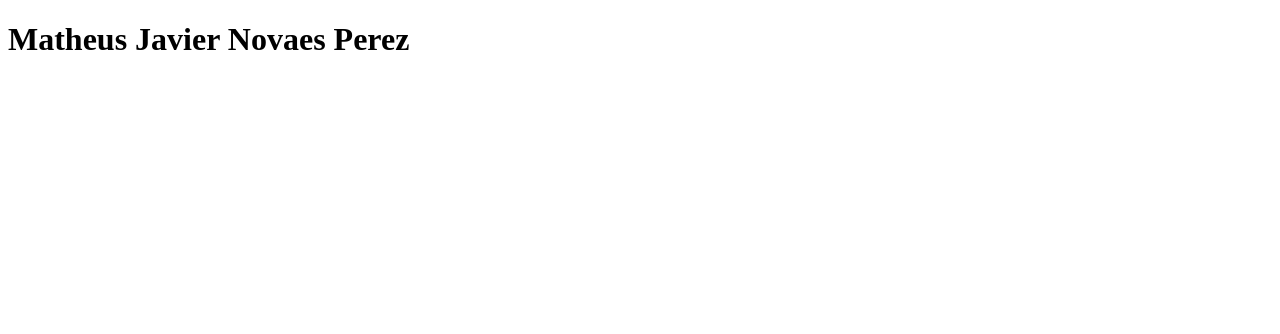
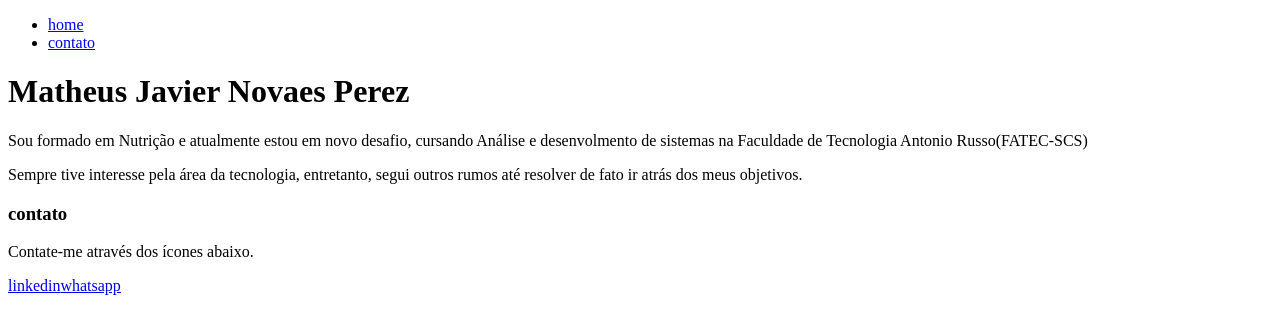
Before and after one commit to Matheusjavier/Portifolio-matheus, an Angular app: page / in a window 1280 px wide. Shown: the top 334 px of the page. Built offline with nearby package versions, Linux system fonts and the light colour scheme.

Commit message:
Criação de esqueleto portifólio

```diff
--- a/src/app/app.component.html
+++ b/src/app/app.component.html
@@ -1,5 +1,39 @@
 <div>
-  <h1>
-    Matheus Javier Novaes Perez
-  </h1>
+  <header>
+    <nav>
+      <ul>
+        <li>
+          <a href="#home">home</a>
+        </li>
+        <li>
+          <a href="#contato">contato</a>
+        </li>
+      </ul>
+    </nav>
+  </header>
+  <main>
+    <div id="home">
+      <h1>
+        Matheus Javier Novaes Perez
+      </h1>
+      <p>Sou formado em Nutrição e atualmente estou em novo desafio, cursando Análise e desenvolmento de sistemas na
+        Faculdade de Tecnologia Antonio Russo(FATEC-SCS)
+      </p>
+      <p>Sempre tive interesse pela área da tecnologia, entretanto, segui outros rumos até resolver de fato ir atrás dos
+        meus objetivos.
+      </p>
+    </div>
+    <div>
+      <h3>
+        contato
+      </h3>
+      <p>Contate-me através dos ícones abaixo.</p>
+      <div>
+        <a href="https://www.linkedin.com/in/matheus-javier-015285206/">linkedin</a>
+        <a href="https://api.whatsapp.com/send?phone=5511954180749&text=Quero%20entrar%20em%20contato%20com%20voce">whatsapp</a>
+      </div>
+    </div>
+  </main>
+
+
 </div>
```
